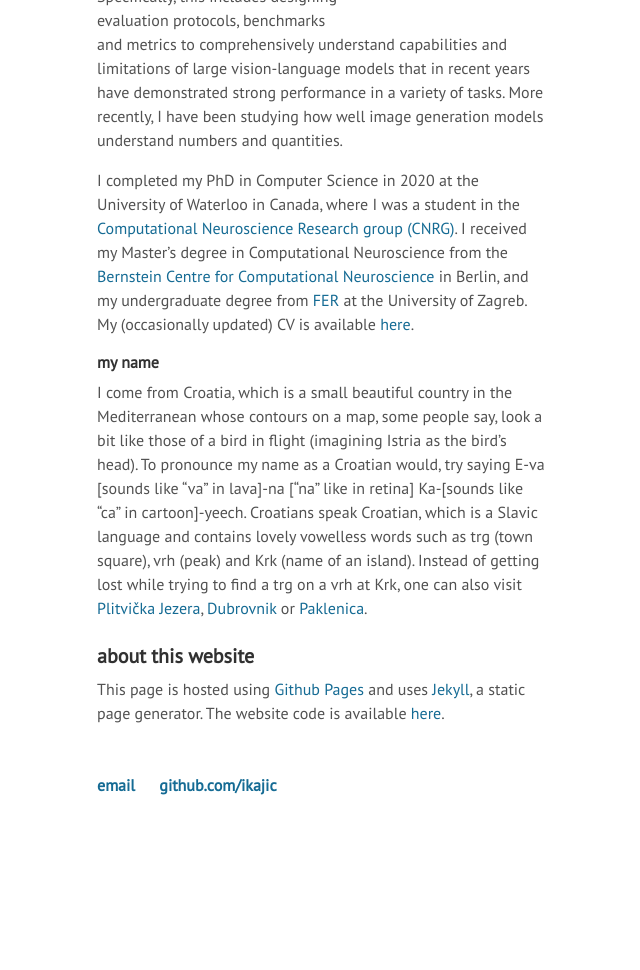
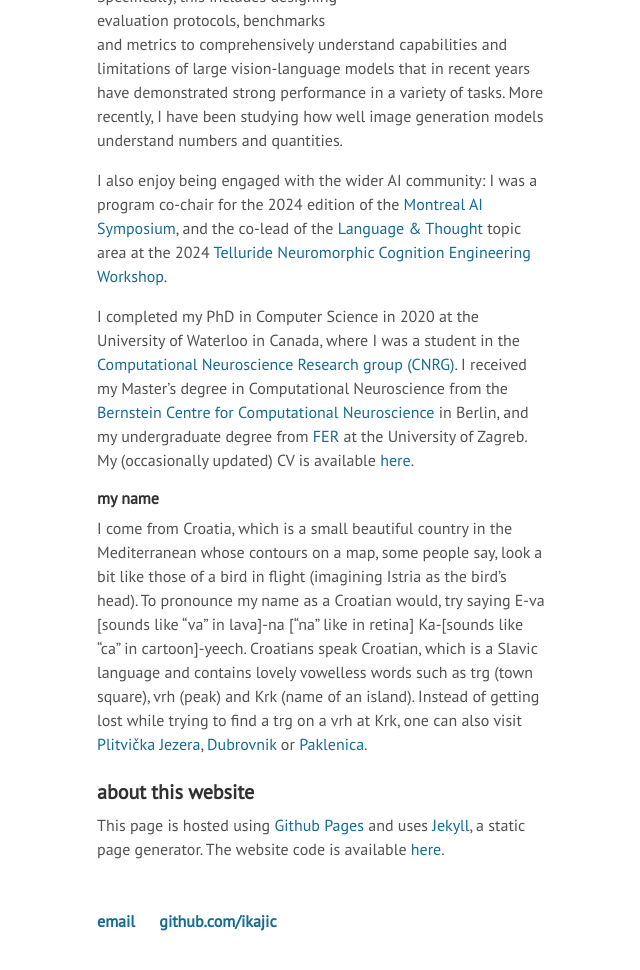
Before and after one commit to ikajic/ikajic.github.io, a Jekyll site: the page built from about.md, in a window 1280 px wide, cut to the strip 397-1430 px from the top of the page. Shown: the top 970 px of the strip, without its empty margins (319-959 px from the left). Built offline with Jekyll 4.4.1, drawn with Linux system fonts in a browser that asks for light colours; before the commit the page ends 1294 px from its top, so only the background shows below that.

Commit message:
Update about.md

```diff
--- a/about.md
+++ b/about.md
@@ -9,6 +9,7 @@ title: whoami
 
 I am a Senior Research Scientist at Google Deepmind in Montreal, Canada. I am interested in applying methods and techniques from cognitive science in analysis and characterization of behavior of machine learning models. Specifically, this includes designing evaluation protocols, benchmarks and metrics to comprehensively understand capabilities and limitations of large vision-language models that in recent years have demonstrated strong performance in a variety of tasks. More recently, I have been studying how well image generation models understand numbers and quantities.
 
+I also enjoy being engaged with the wider AI community: I was a program co-chair for the 2024 edition of the [Montreal AI Symposium](http://montrealaisymposium.com/), and the co-lead of the [Language & Thought](https://sites.google.com/corp/view/telluride-2024/home) topic area at the 2024 [Telluride Neuromorphic Cognition Engineering Workshop](https://sites.google.com/corp/view/telluride-2024/home).
 
 I completed my PhD in Computer Science in 2020 at the University of Waterloo in
 Canada, where I was a student in the [Computational Neuroscience Research group
```
